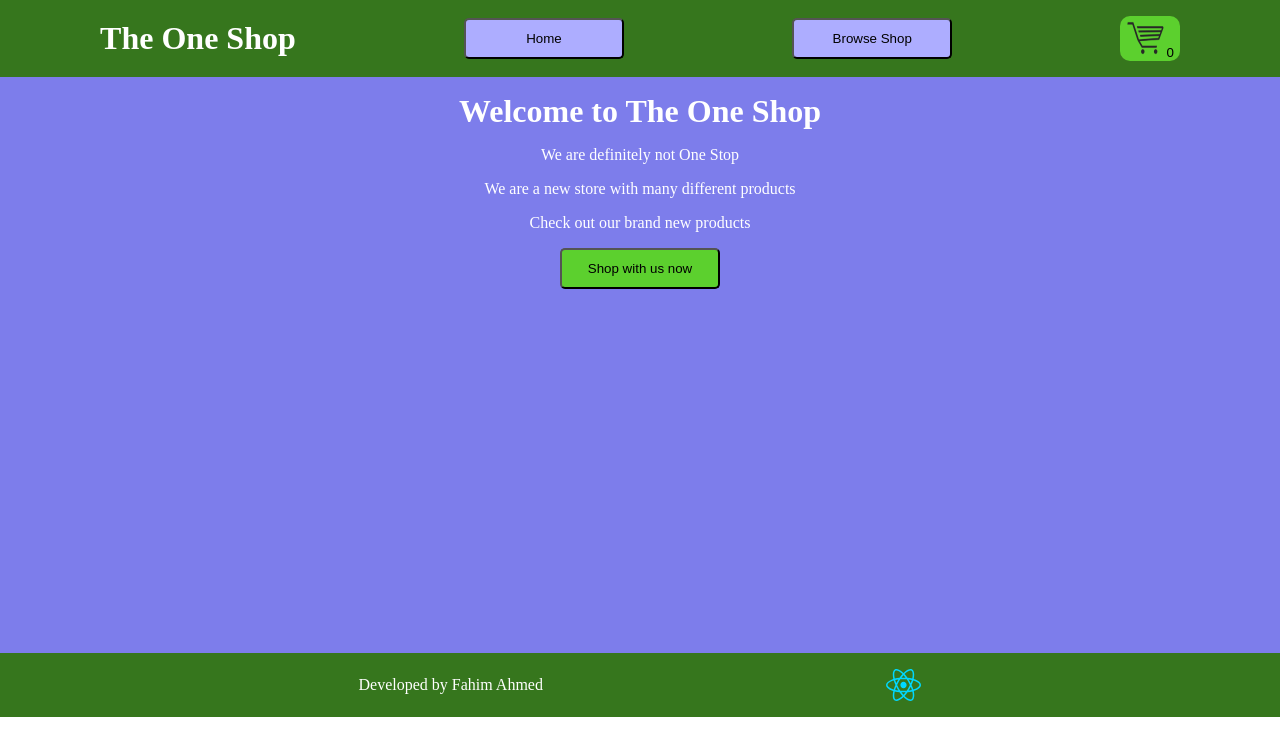
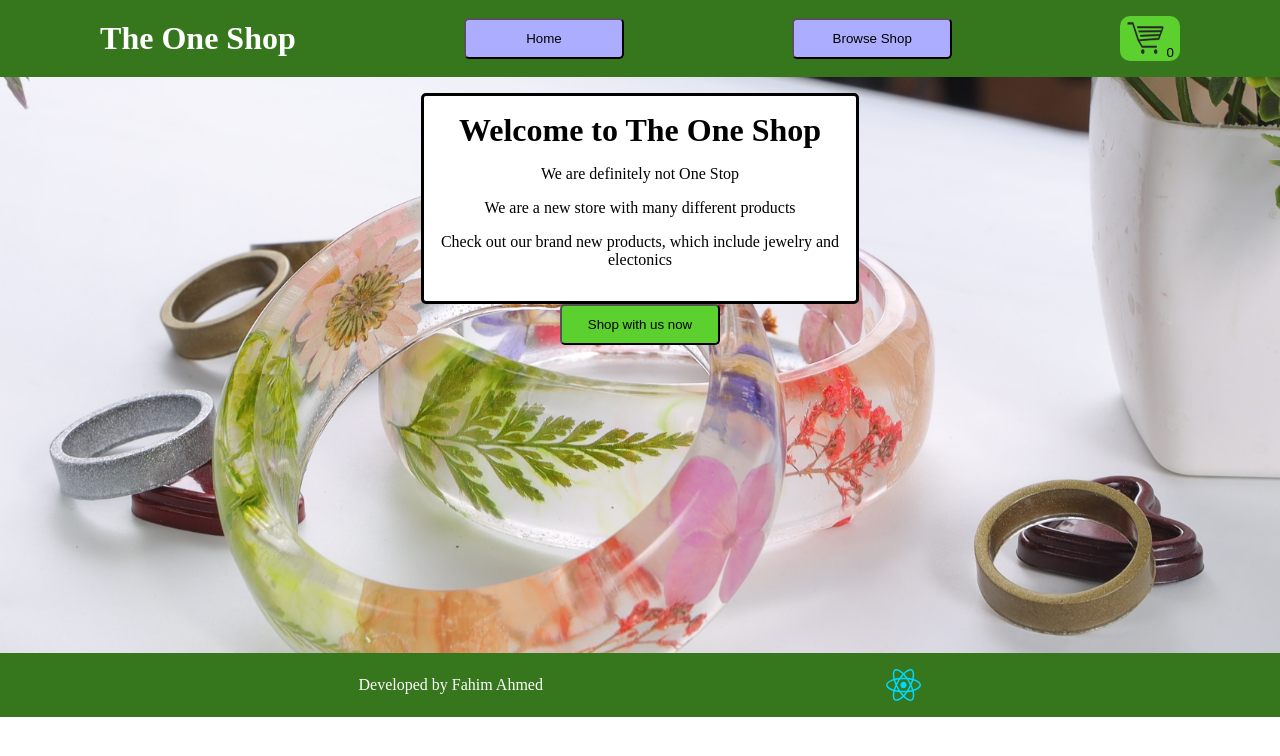
Before and after one commit to fahime10/Shopping-Cart, a React (Vite) app: page / in a window 1280 px wide. Shown: the top 756 px of the page. Built offline with nearby package versions, Linux system fonts and the light colour scheme.

Commit message:
Added background image and fixed price bug

```diff
--- a/index.html
+++ b/index.html
@@ -4,7 +4,7 @@
     <meta charset="UTF-8" />
     <link rel="icon" href="src/assets/icon.png" />
     <meta name="viewport" content="width=device-width, initial-scale=1.0" />
-    <title>Shopping</title>
+    <title>The One Shop</title>
   </head>
   <body>
     <div id="root"></div>
--- a/src/components/HomePage.jsx
+++ b/src/components/HomePage.jsx
@@ -3,10 +3,12 @@ import { Link } from "react-router-dom";
 const HomePage = () => {
     return (
         <div className="home-page">
-            <h1>Welcome to The One Shop</h1>
-            <p>We are definitely not One Stop</p>
-            <p>We are a new store with many different products</p>
-            <p>Check out our brand new products</p>
+            <div className="information">
+                <h1>Welcome to The One Shop</h1>
+                <p>We are definitely not One Stop</p>
+                <p>We are a new store with many different products</p>
+                <p>Check out our brand new products, which include jewelry and electonics</p>
+            </div>
             <Link to="shop-page">
                 <button type="button" className="shop">Shop with us now</button>
             </Link>
--- a/src/components/QuantityPage.jsx
+++ b/src/components/QuantityPage.jsx
@@ -45,12 +45,12 @@ const QuantityPage = ({ product, price, cart, setCart }) => {
                     <p>£{price}</p>
                 </div>
                 <div className="handle-inputs">
-                    <button onClick={decrementQuantity}>-</button>
+                    <button onClick={decrementQuantity} className="minus">-</button>
                     <input type="number" maxLength={4} value={quantity} readOnly />
-                    <button onClick={incrementQuantity}>+</button>
+                    <button onClick={incrementQuantity} className="plus">+</button>
                 </div>
                 <div className="price">
-                    Total price: £ {productPrice}
+                    Total price: £ {productPrice.toFixed(2)}
                 </div>
                 <Link to="/shop-page">
                     <button className="add-to-cart" onClick={addToCart}>Add to Cart</button>
--- a/src/main.css
+++ b/src/main.css
@@ -72,6 +72,19 @@ button:hover {
 
 .home-page {
     height: 70vh;
+    background-image: url("./assets/background.jpg");
+    background-size: cover;
+    color:black;
+}
+
+.information {
+    background-color: white;
+    width: 25rem;
+    text-align: center;
+    margin: auto auto;
+    padding: 1rem;
+    border-radius: 5px;
+    border: 3px solid black;
 }
 
 .shop-page img, .quantity-page img, .cart-page img {
@@ -80,9 +93,20 @@ button:hover {
     border-radius: 5px;
 }
 
-.quantity-page {
-    background-color: white;
-    color: rgb(125, 125, 235);
+.quantity-page input {
+    width: 4rem;
+    height: 1rem;
+    text-align: center;
+}
+
+.minus, .plus {
+    width: 2rem;
+}
+
+.add-to-cart {
+    margin: 1rem;
+    background-color: dimgray;
+    color: white;
 }
 
 .error-page {
```
Also changed, not shown: src/assets/background.jpg (added), src/assets/search.png (deleted).
